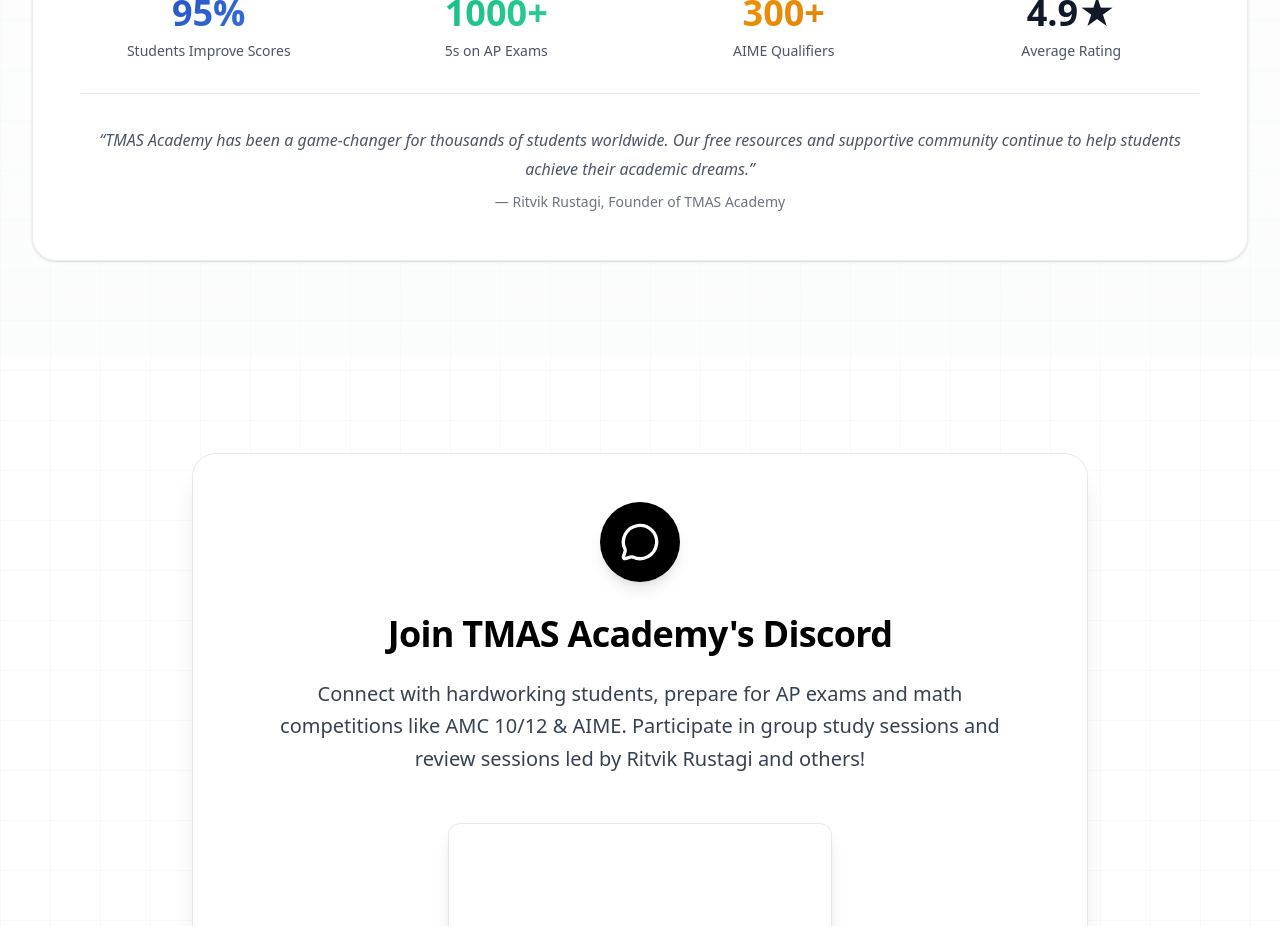
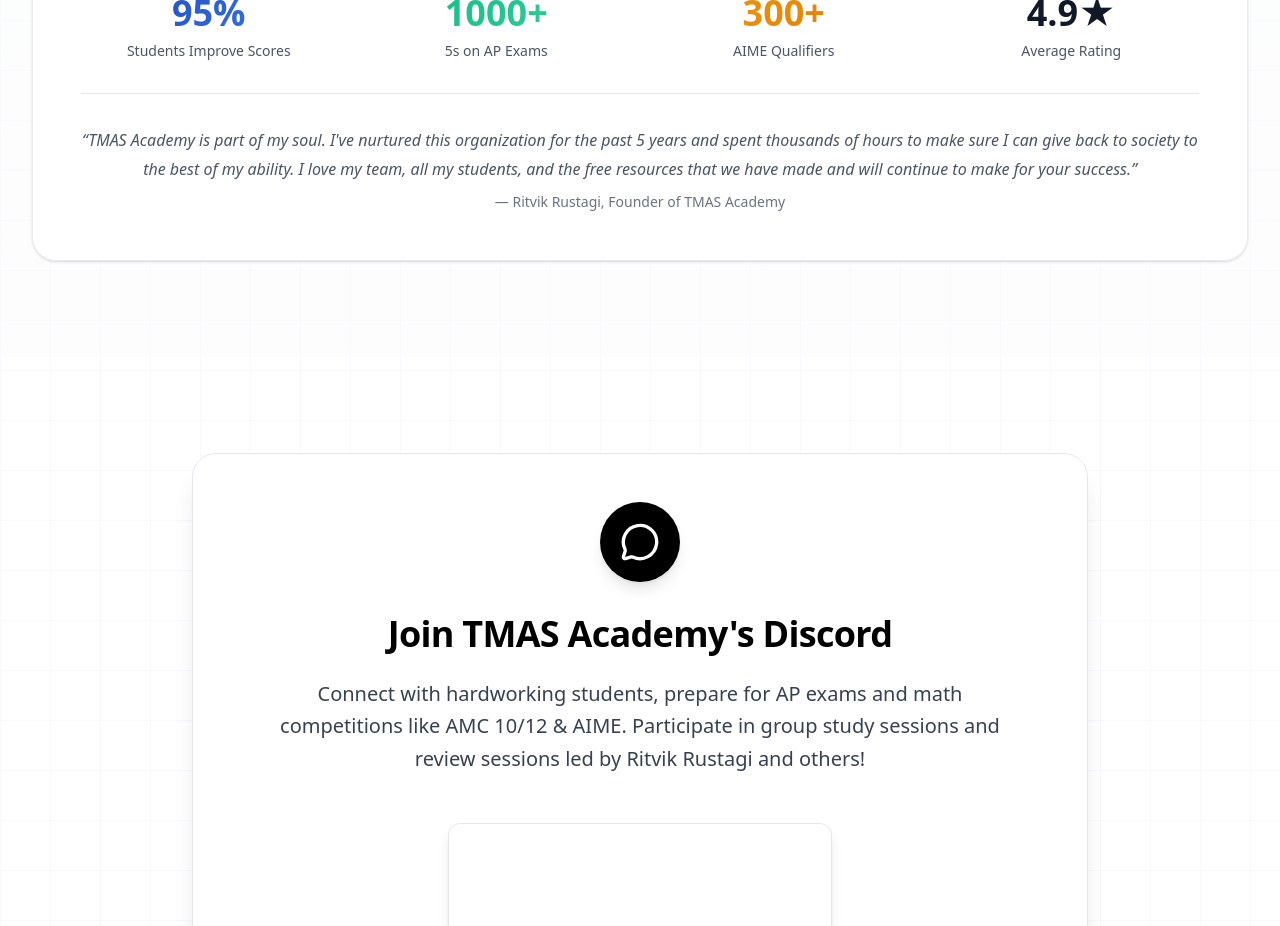
Before and after one commit to ritvikrustagi/tmas_website, a Next.js app: page / in a window 1280 px wide. Shown: the part 4480-5406 px from the top of the page. Built offline with nearby package versions, Linux system fonts and the light colour scheme; no server answers; grey boxes are pictures that could not be loaded.

Commit message:
Update founder quote in Our Impact in Numbers section

```diff
--- a/src/components/sections/Testimonials.tsx
+++ b/src/components/sections/Testimonials.tsx
@@ -193,8 +193,7 @@
             </div>
               <div className="mt-8 pt-8 border-t border-gray-200">
               <p className="text-gray-600 italic">
-                &ldquo;TMAS Academy has been a game-changer for thousands of students worldwide.
-                Our free resources and supportive community continue to help students achieve their academic dreams.&rdquo;
+                &ldquo;TMAS Academy is part of my soul. I've nurtured this organization for the past 5 years and spent thousands of hours to make sure I can give back to society to the best of my ability. I love my team, all my students, and the free resources that we have made and will continue to make for your success.&rdquo;
               </p>
               <p className="text-sm text-gray-500 mt-2 font-medium">
                 — Ritvik Rustagi, Founder of TMAS Academy
```
